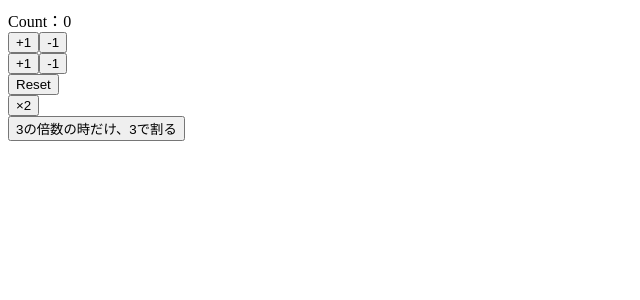
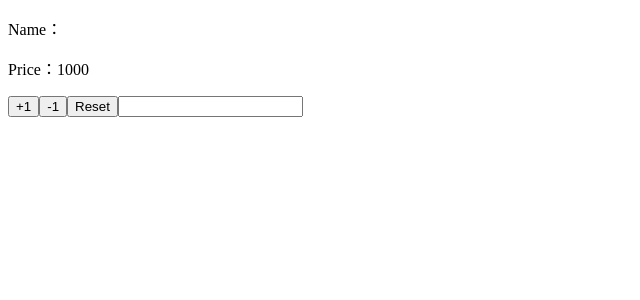
Before and after one commit to owl0109/Udemy-React-Hooks, a React (Create React App) app: page / in a window 1280 px wide. Shown: the top 300 px of the page, without its empty margins (0-640 px from the left). Built offline with nearby package versions, Linux system fonts and the light colour scheme.

Commit message:
複数の状態を管理する

```diff
--- a/src/App.js
+++ b/src/App.js
@@ -1,75 +1,40 @@
 import React,{ useState } from 'react'
 
-const App = () =>{
-  const defaultValue = 0
+const App = props =>{
 
-  //useStateは配列。[0]=>セットした値[1]=>関数が格納されている
-  //setCountは左の変数によって変化。priceならば、setPriceとする
-  const [count,setCount] = useState(defaultValue)
+  const [name, setName] = useState(props.name)
+  const [price, setPrice] = useState(props.price)
 
-  //使い方はsetStateと同じ変更する値を引数にする
-  //引数には、関数を入れることができる
-  const increment = () => setCount(count + 1)
-  const decrement = () => setCount(count - 1)
-  const reset = () => setCount(defaultValue)
-  const double = () => setCount(count * 2)
-
-  //関数ver
-  const increment2 = () => setCount(previousCount => previousCount + 1)
-  const decrement2 = () => setCount(previousCount => previousCount - 1)
-  const split3 = () => setCount(previousCount => judge3(previousCount))
-
-  const judge3 = (cnt) =>{
-    if(cnt % 3 === 0){
-      return cnt / 3
-    }else{
-      return cnt
-    }
+  const reset = () =>{
+    setPrice(props.price)
+    setName(props.name)
   }
 
-  /*回答例1
-    const split3 = () => setCount(previousCount => {
-      if(previousCount % 3 === 0){
-        return previousCount / 3
-      }else{
-      return previousCount
-      }
-    })
-  */
+  return (
 
-  /*回答例2(三項演算子の場合)
-    const split3 = () => setCout(previousCount =>{
-      retun previousCount % 3 === 0 ? previous / 3 : previousCount
-    })
-
-  */
-
-
-  return (
-    //<div>を一番上にすると、表示増える。
     <React.Fragment>
       <div>
-        Count：{count}
-      </div>
-      <div>
-        <button onClick = {increment}>+1</button>
-        <button onClick = {decrement}>-1</button>
-      </div>
-      <div>
-        <button onClick = {increment2}>+1</button>
-        <button onClick = {decrement2}>-1</button>
-      </div>
-      <div>
-        <button onClick = {reset}>Reset</button>
-      </div>
-      <div>
-        <button onClick = {double}>×2</button>
-      </div>
-      <div>
-        <button onClick = {split3}>3の倍数の時だけ、3で割る</button>
+        <p>Name：{name}</p>
+        <p>Price：{price}</p>
+        <div>
+          <button onClick = {() => setPrice(price + 1)}>+1</button>
+          <button onClick = {() => setPrice(price - 1)}>-1</button>
+          <button onClick = {reset}>Reset</button>
+          {/* onChange = {e => setName(e.target.value)}は割と使う表現記法 */}
+          <input value = {name} onChange = {e => setName(e.target.value)}/>
+        </div>
+        <p>
+
+        </p>
       </div>
     </React.Fragment>
   )
 }
 
+App.defaultProps = {
+  name: '',
+  price: 1000
+}
+
+
 export default App
```
